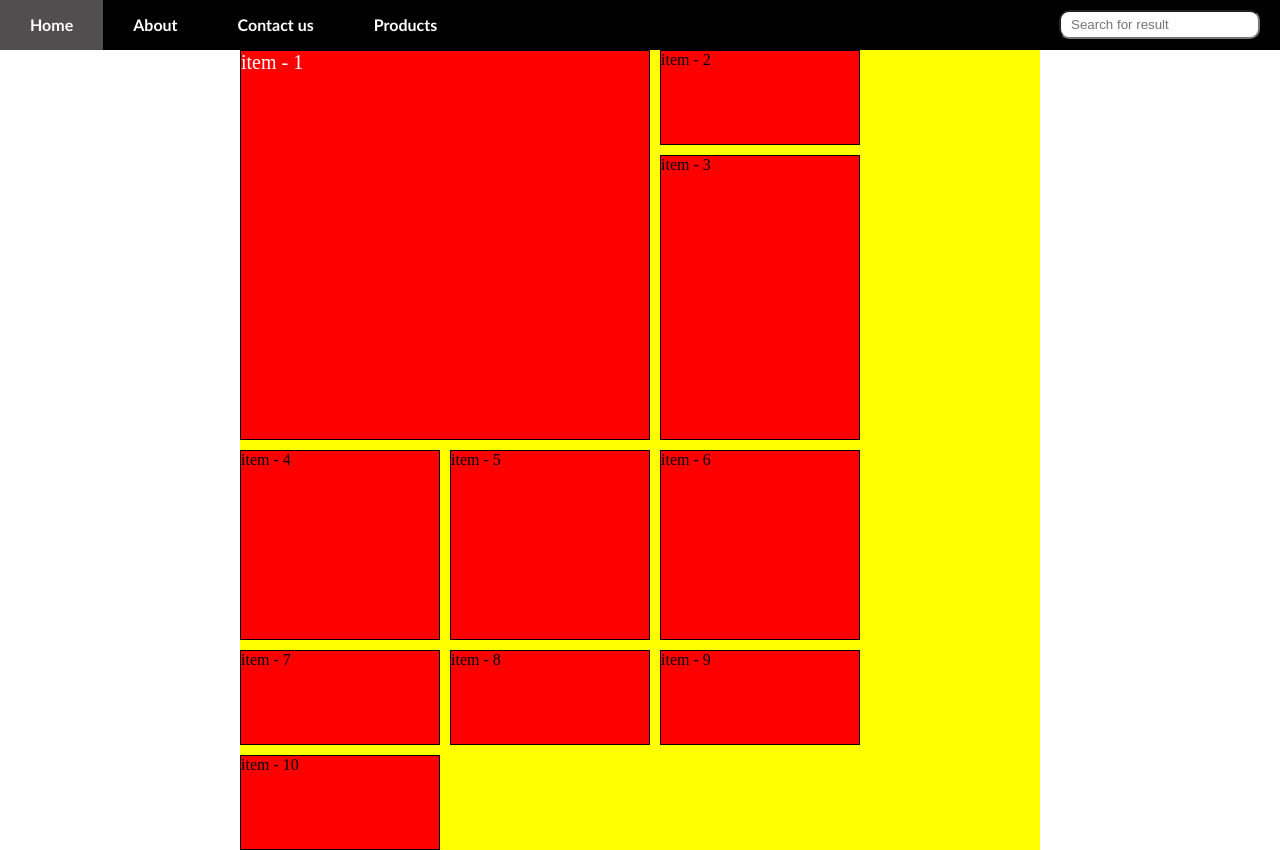
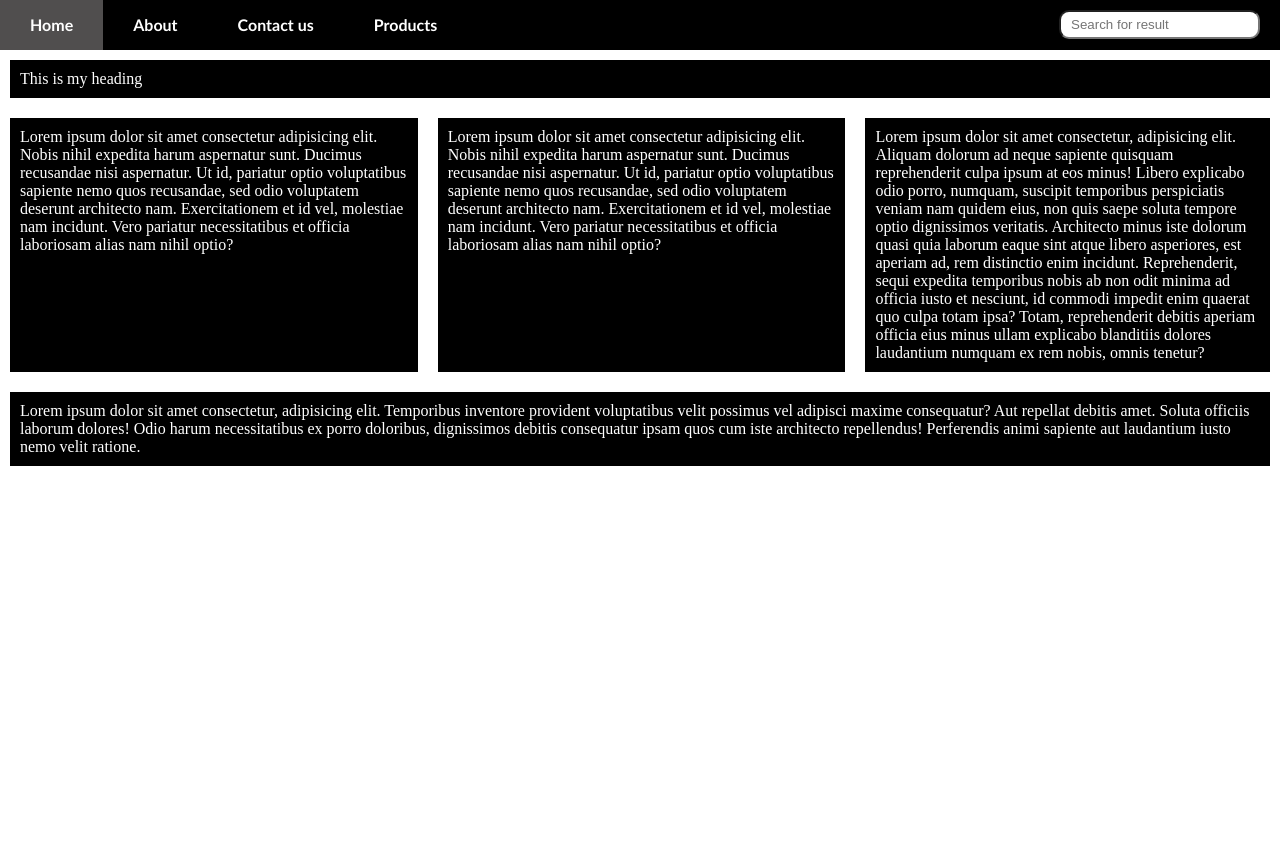
Before and after one commit to pixel8cloud/html-css-javascript, a plain HTML site: page main.html in a window 1280 px wide. After the commit the page ends 800 px from the top, so only its background shows below. Drawn offline with Linux system fonts and the light colour scheme.

Commit message:
video 29

```diff
--- a/main.css
+++ b/main.css
@@ -55,38 +55,43 @@ nav ul li:hover {
 }
 
 .container {
-  background: yellow;
-  width: 800px;
-  height: 800px;
   display: grid;
-  margin: auto;
-
-  /* divide elements into columns */
-  grid-template-columns: repeat(3, 200px);
-
-  grid-template-rows: 1fr 3fr 2fr 1fr 1fr;
-
-  /* insert some space between elements */
-  gap: 10px;
-  /* column-gap: 20px;
-  row-gap: 40px; */
+  grid-template-areas:
+  /* each row must have same number of columns */
+    "heading heading heading"
+    "section1 section3 aside"
+    "section2 section2 section2";
 }
 
-.class-test {
-  background: red;
-  border: 1px solid black;
+.test-grid {
+  border: 1pxx solid red;
+  color: white;
+  background: black;
+  margin: 10px;
+  padding: 10px;
 }
 
-.class-1 {
-  font-size: 20px;
-  color: white;
-  grid-column: 1 / span 2;
-  /* grid-column-start: 1;
-  grid-column-end: 3; */
+#aside {
+  /* area name */
+  grid-area: aside;
+}
 
-  grid-row: 1 / span 2;
-  /* grid-row-start: 1;
-  grid-row-end: 3; */
+#section1 {
+  grid-area: section1;
+}
 
-  grid-column:1/ auto 2;
+#section3 {
+  grid-area: section3;
 }
+
+#section3 {
+  grid-area: section3;
+}
+
+#section2 {
+  grid-area: section2;
+}
+
+#heading {
+  grid-area: heading;
+}
--- a/main.html
+++ b/main.html
@@ -26,16 +26,44 @@
       </div>
     </nav>
     <div class="container">
-      <div class="class-1 class-test">item - 1</div>
-      <div class="class-2 class-test">item - 2</div>
-      <div class="class-3 class-test">item - 3</div>
-      <div class="class-4 class-test">item - 4</div>
-      <div class="class-5 class-test">item - 5</div>
-      <div class="class-6 class-test">item - 6</div>
-      <div class="class-7 class-test">item - 7</div>
-      <div class="class-8 class-test">item - 8</div>
-      <div class="class-9 class-test">item - 9</div>
-      <div class="class-10 class-test">item - 10</div>
+      <section id="heading" class="test-grid">This is my heading</section>
+      <section id="section1" class="test-grid">
+        Lorem ipsum dolor sit amet consectetur adipisicing elit. Nobis nihil
+        expedita harum aspernatur sunt. Ducimus recusandae nisi aspernatur. Ut
+        id, pariatur optio voluptatibus sapiente nemo quos recusandae, sed odio
+        voluptatem deserunt architecto nam. Exercitationem et id vel, molestiae
+        nam incidunt. Vero pariatur necessitatibus et officia laboriosam alias
+        nam nihil optio?
+      </section>
+      <section id="section3" class="test-grid">
+        Lorem ipsum dolor sit amet consectetur adipisicing elit. Nobis nihil
+        expedita harum aspernatur sunt. Ducimus recusandae nisi aspernatur. Ut
+        id, pariatur optio voluptatibus sapiente nemo quos recusandae, sed odio
+        voluptatem deserunt architecto nam. Exercitationem et id vel, molestiae
+        nam incidunt. Vero pariatur necessitatibus et officia laboriosam alias
+        nam nihil optio?
+      </section>
+      <section id="section2" class="test-grid">
+        Lorem ipsum dolor sit amet consectetur, adipisicing elit. Temporibus
+        inventore provident voluptatibus velit possimus vel adipisci maxime
+        consequatur? Aut repellat debitis amet. Soluta officiis laborum dolores!
+        Odio harum necessitatibus ex porro doloribus, dignissimos debitis
+        consequatur ipsam quos cum iste architecto repellendus! Perferendis
+        animi sapiente aut laudantium iusto nemo velit ratione.
+      </section>
+      <aside id="aside" class="test-grid">
+        Lorem ipsum dolor sit amet consectetur, adipisicing elit. Aliquam
+        dolorum ad neque sapiente quisquam reprehenderit culpa ipsum at eos
+        minus! Libero explicabo odio porro, numquam, suscipit temporibus
+        perspiciatis veniam nam quidem eius, non quis saepe soluta tempore optio
+        dignissimos veritatis. Architecto minus iste dolorum quasi quia laborum
+        eaque sint atque libero asperiores, est aperiam ad, rem distinctio enim
+        incidunt. Reprehenderit, sequi expedita temporibus nobis ab non odit
+        minima ad officia iusto et nesciunt, id commodi impedit enim quaerat quo
+        culpa totam ipsa? Totam, reprehenderit debitis aperiam officia eius
+        minus ullam explicabo blanditiis dolores laudantium numquam ex rem
+        nobis, omnis tenetur?
+      </aside>
     </div>
   </body>
 </html>
```
